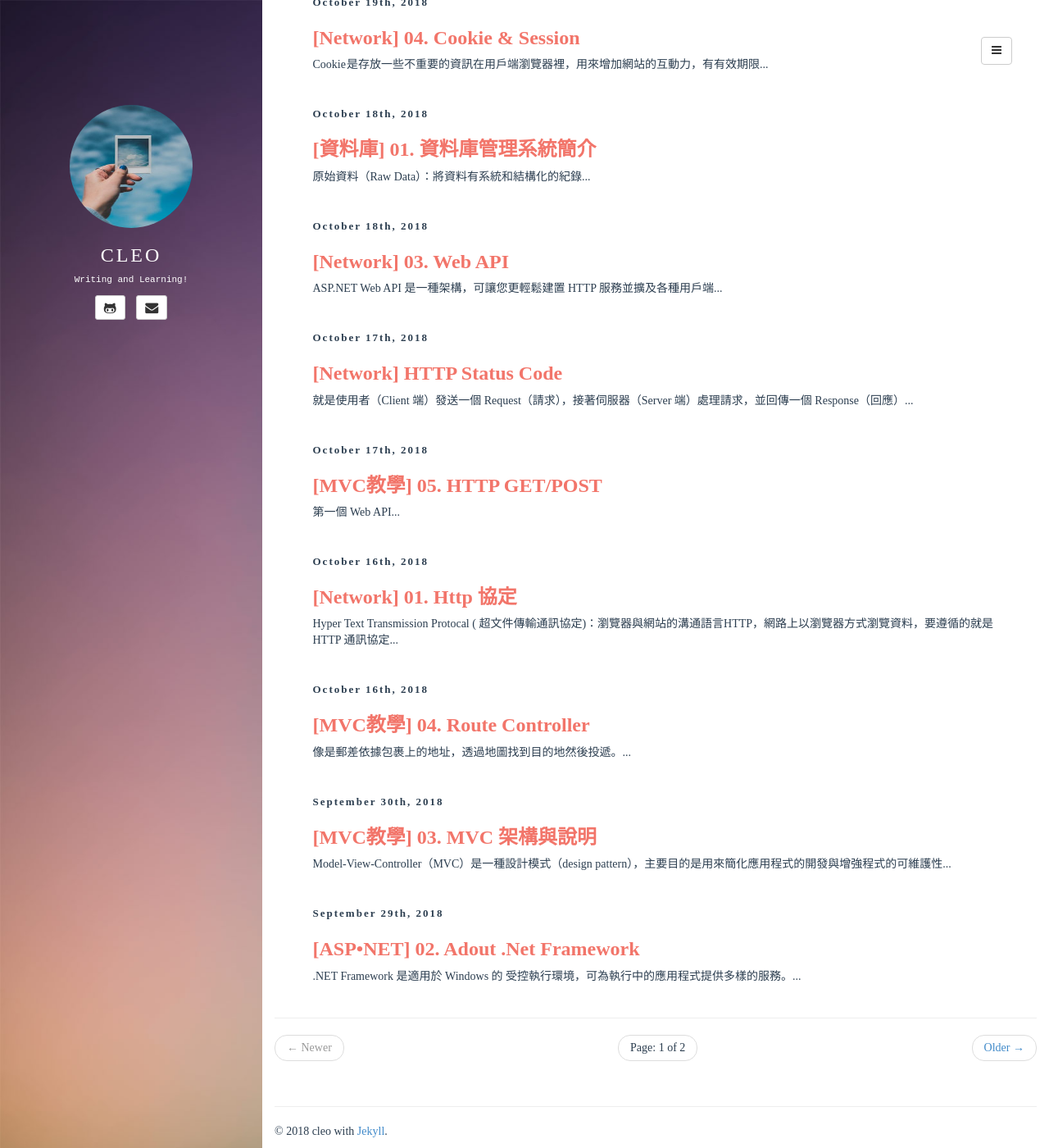
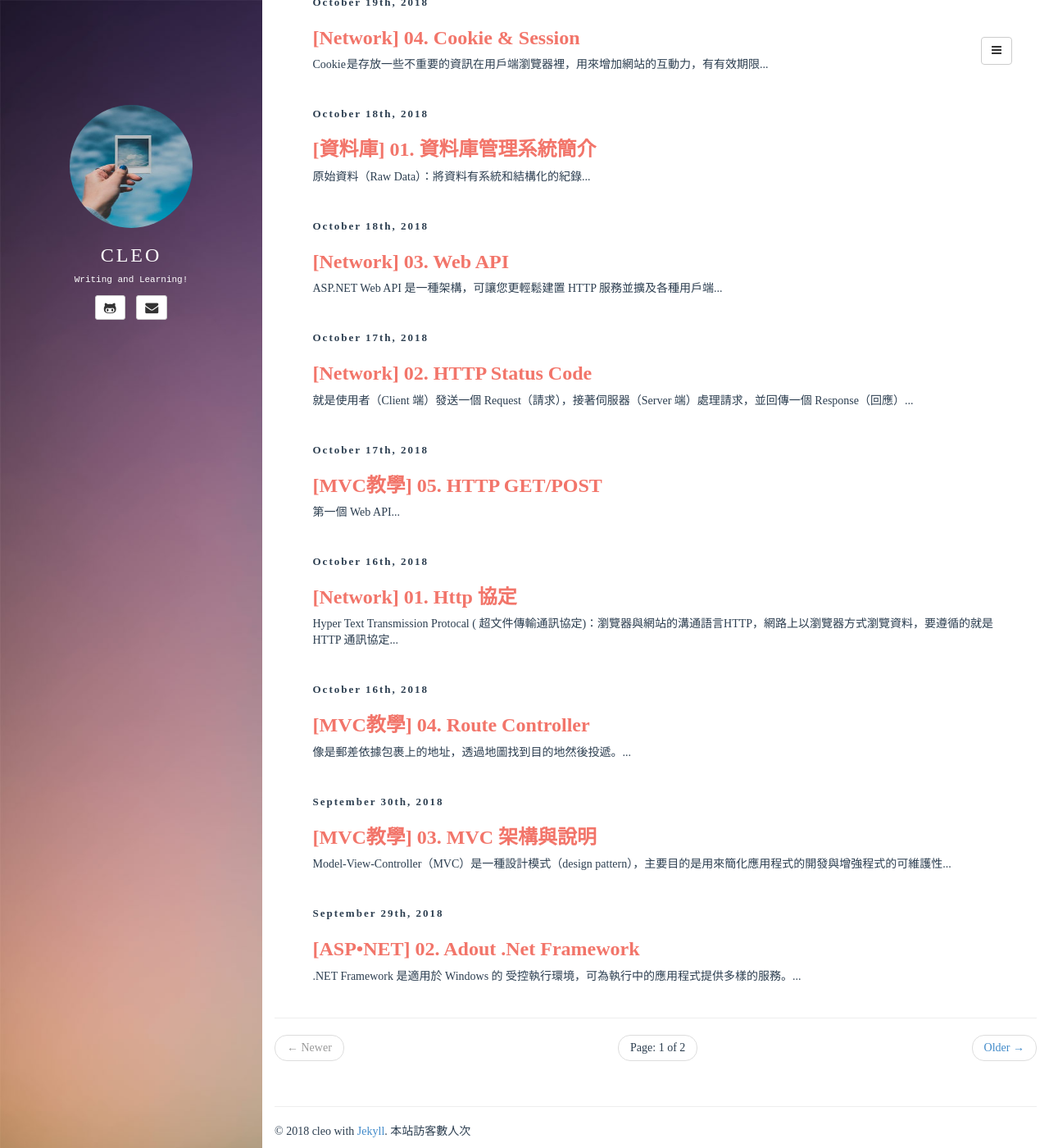
Before and after one commit to cleoliu/blog-2021, a Jekyll site: the page built from index.html, in a window 1280 px wide and 1400 px high, scrolled down 263 px. Shown: the whole window at 82% size. Built offline with Jekyll 4.4.1, drawn with Linux system fonts in a browser that asks for light colours; the list of posts is cut into pages by our own code; comment, search, counter and statistics services are not loaded.

Commit message:
加入計數器

```diff
--- a/_includes/default.html
+++ b/_includes/default.html
@@ -15,7 +15,7 @@
 	<!--[if lt IE 9]>
 	<script src="http://html5shim.googlecode.com/svn/trunk/html5.js"></script>
 	<![endif]-->
-
+	<script async src="//dn-lbstatics.qbox.me/busuanzi/2.3/busuanzi.pure.mini.js"></script>
 	<!-- Le styles -->
 	<link href="{{ site.BASE_PATH }}/assets/resources/bootstrap/css/bootstrap.min.css" rel="stylesheet">
 	<link href="{{ site.BASE_PATH }}/assets/resources/font-awesome/css/font-awesome.min.css" rel="stylesheet">
@@ -100,6 +100,7 @@
 			<hr/>
 			<p>
 				&copy; {{ site.time | date: '%Y' }} {{ site.author.name }} with <a href="http://jekyllrb.com/">Jekyll</a>.
+				<span id="busuanzi_container_site_uv">本站訪客數<span id="busuanzi_value_site_uv"></span>人次
 			</p>
 		</footer>
 	</div>
--- a/_posts/2018-10-17-[Network] 02. HTTP Status Code.md
+++ b/_posts/2018-10-17-[Network] 02. HTTP Status Code.md
@@ -1,6 +1,6 @@
 ---
 layout: post
-title: "[Network] HTTP Status Code"
+title: "[Network] 02. HTTP Status Code"
 categories: [Network]
 tags: [觀念]
 description: 就是使用者（Client 端）發送一個 Request（請求），接著伺服器（Server 端）處理請求，並回傳一個 Response（回應）...
```
